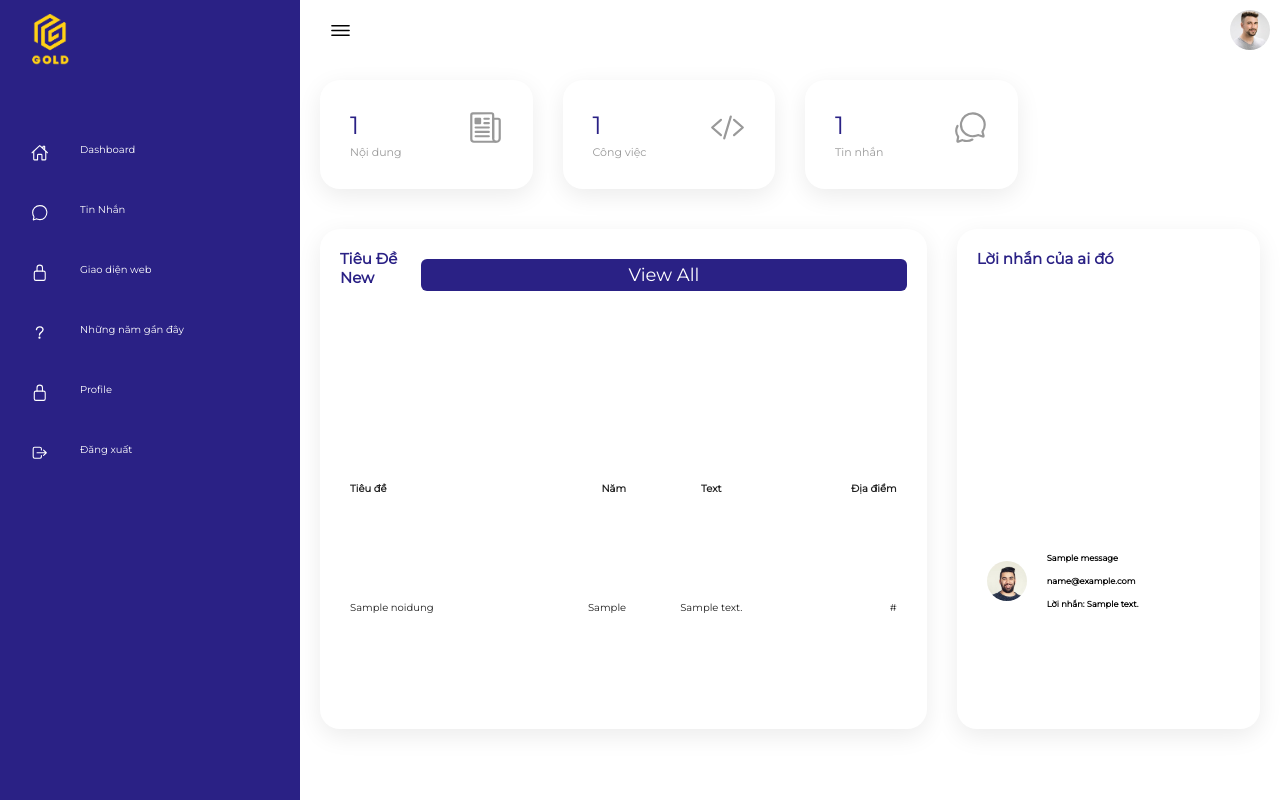
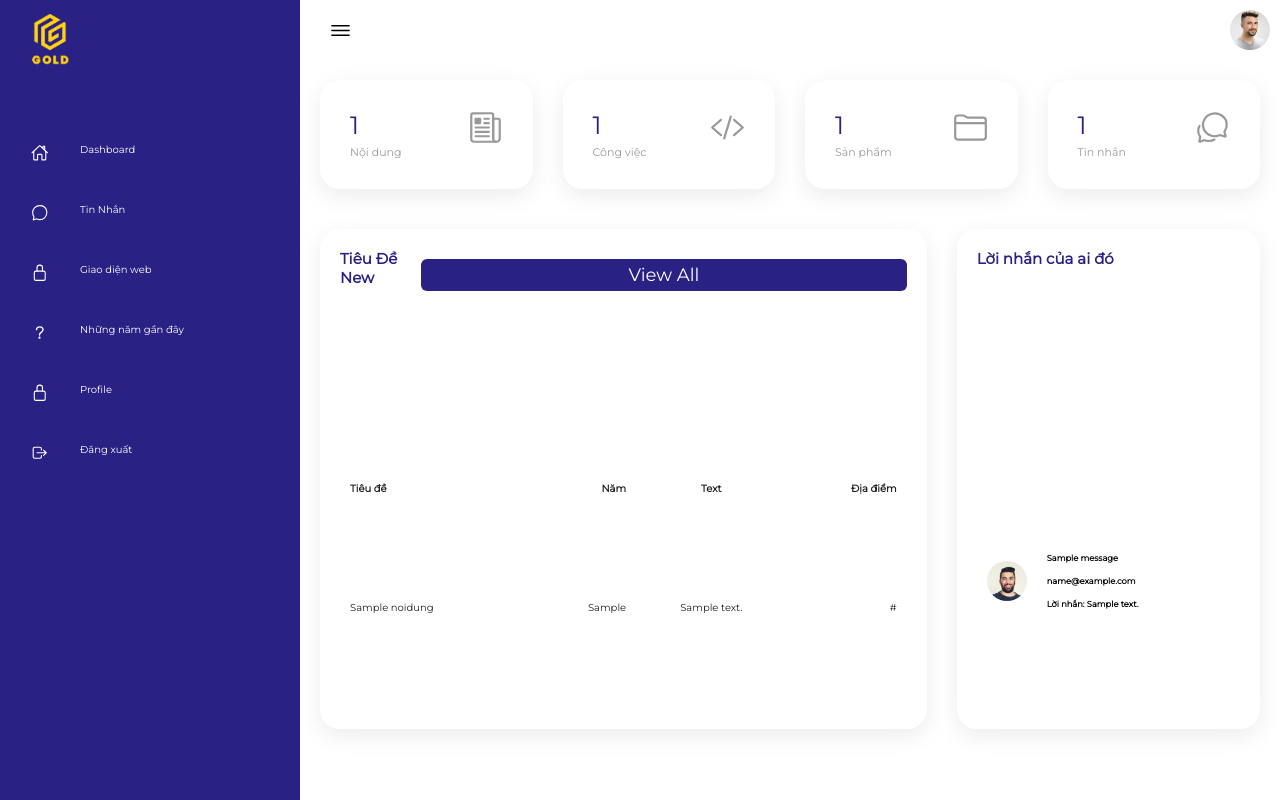
Before and after one commit to trankhanhdu54/trandugold-php, a PHP site: page /kimngoc/admin.php in a window 1280 px wide. Run offline with PHP 8.4, Linux system fonts and the light colour scheme; the visitor is signed in with stand-in values (Sample User, id 1); tables that the repository leaves empty or names only in its code hold one stand-in row (values such as "Sample post"); some libraries are stand-ins or nearby versions.

Commit message:
Update admin.php

```diff
--- a/kimngoc/admin.php
+++ b/kimngoc/admin.php
@@ -80,6 +80,22 @@ if(!isset($admin_id)){
                 <div class="card">
                     <div>
                     <?php
+                        $select_messages = $conn->prepare("SELECT * FROM `sanpham`");
+                        $select_messages->execute();
+                        $numbers_of_messages = $select_messages->rowCount();
+                    ?>
+                        <div class="numbers"><?= $numbers_of_messages; ?></div>
+                        <div class="cardName">Sản phẩm</div>
+                    </div>
+
+                    <div class="iconBx">
+                        <ion-icon name="folder-outline"></ion-icon>
+                    </div>
+                </div>
+
+                <div class="card">
+                    <div>
+                    <?php
                         $select_messages = $conn->prepare("SELECT * FROM `messages`");
                         $select_messages->execute();
                         $numbers_of_messages = $select_messages->rowCount();
@@ -92,6 +108,8 @@ if(!isset($admin_id)){
                         <ion-icon name="chatbubbles-outline"></ion-icon>
                     </div>
                 </div>
+
+
 
 
             </div>
```
